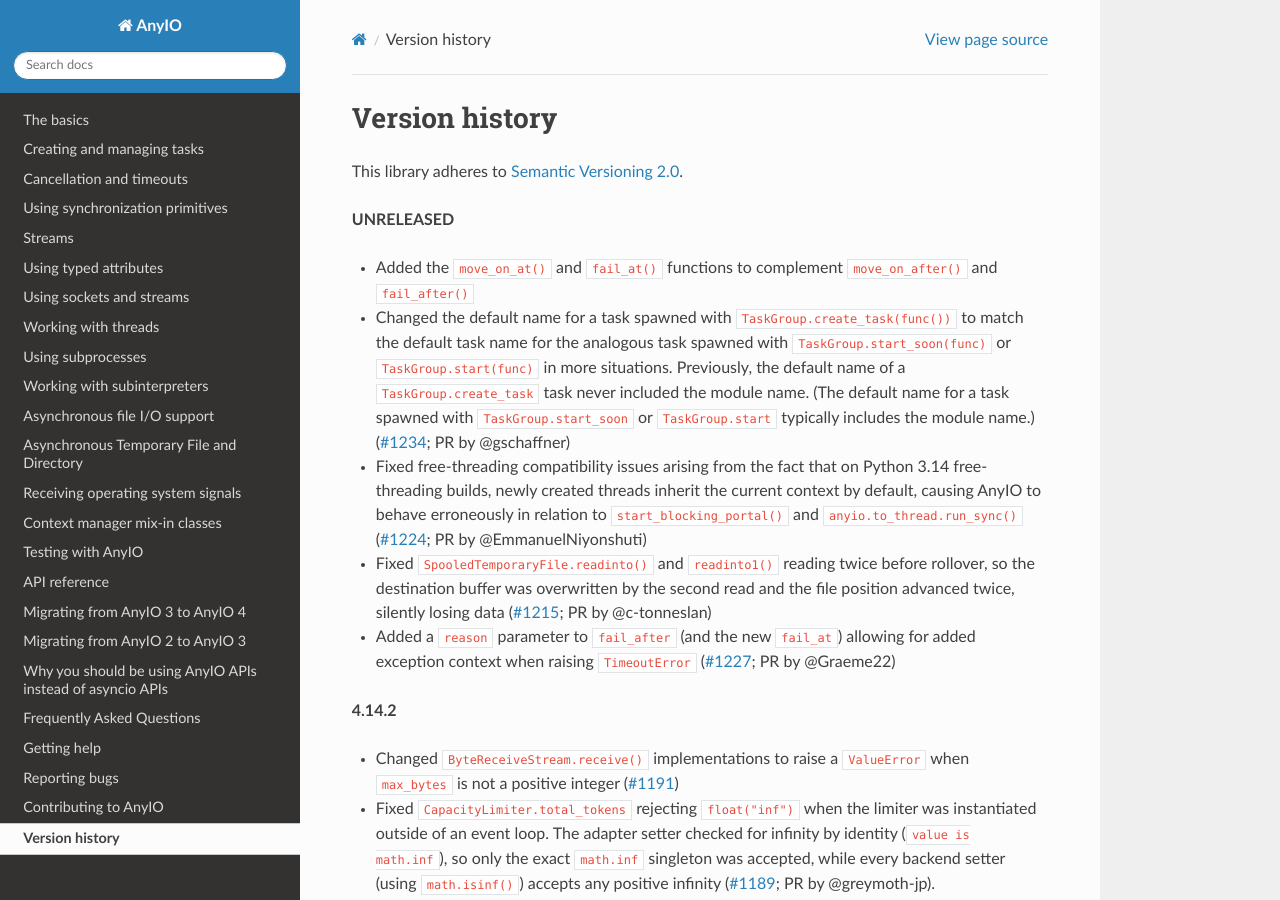
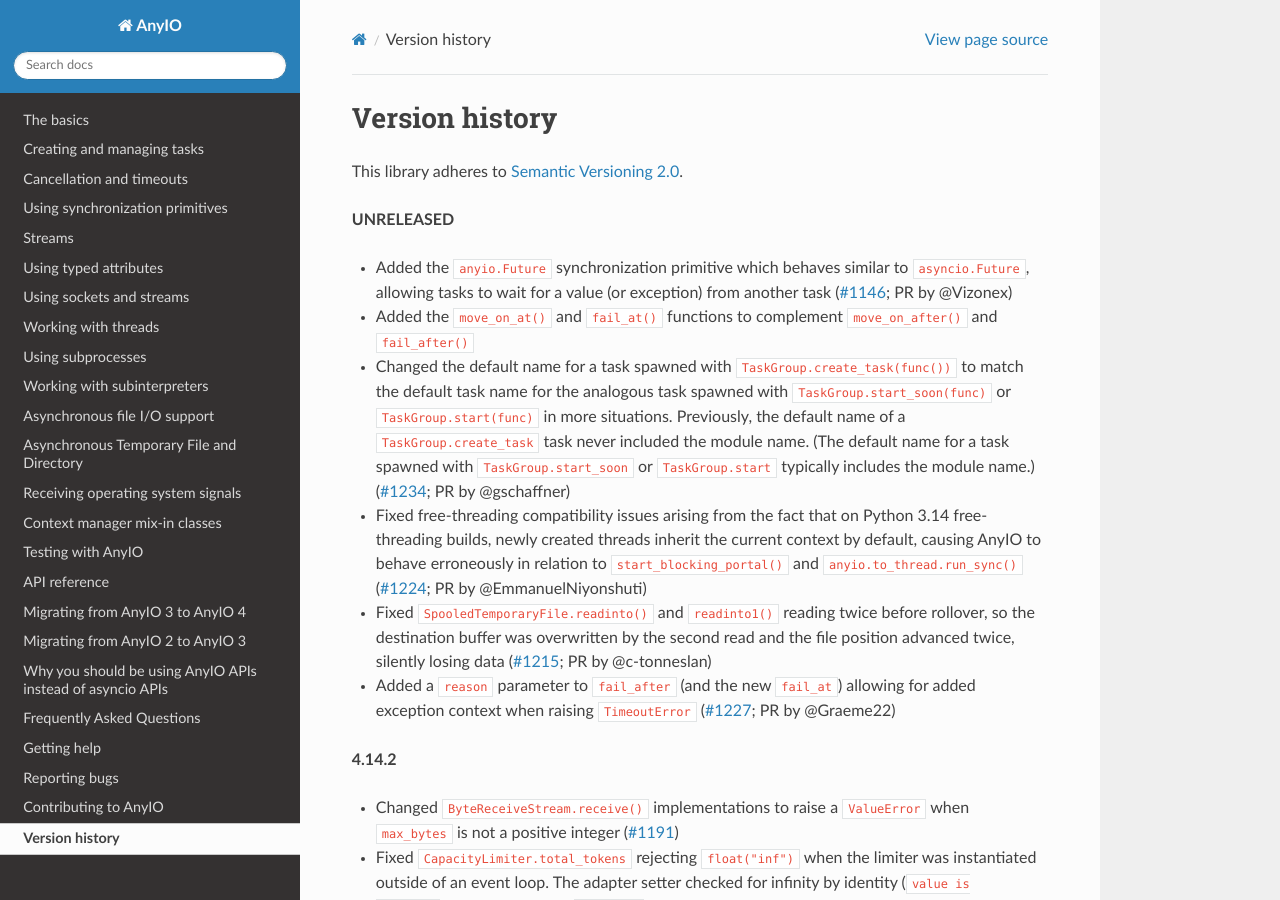
Before and after one commit to agronholm/anyio, a Sphinx documentation site: the page built from docs/versionhistory.rst, in a window 1280 px wide and 900 px high. Built offline with Sphinx 7.4.7 and the Read the Docs theme 3.1.0, drawn with Linux system fonts in a browser that asks for light colours; the version number could not be read and is left out; some of the changed text lies outside the part shown.

Commit message:
Relocated and reworded the changelog entry

```diff
--- a/docs/versionhistory.rst
+++ b/docs/versionhistory.rst
@@ -5,6 +5,9 @@ This library adheres to `Semantic Versioning 2.0 <http://semver.org/>`_.
 
 **UNRELEASED**
 
+- Added the ``anyio.Future`` synchronization primitive which behaves similar to
+  ``asyncio.Future``, allowing tasks to wait for a value (or exception) from another
+  task (`#1146 <https://github.com/agronholm/anyio/pull/1146>`_; PR by @Vizonex)
 - Added the ``move_on_at()`` and ``fail_at()`` functions to complement
   ``move_on_after()`` and ``fail_after()``
 - Changed the default name for a task spawned with ``TaskGroup.create_task(func())`` to
```
Also changed, not shown: other parts of docs/versionhistory.rst (+0 -2 lines).
